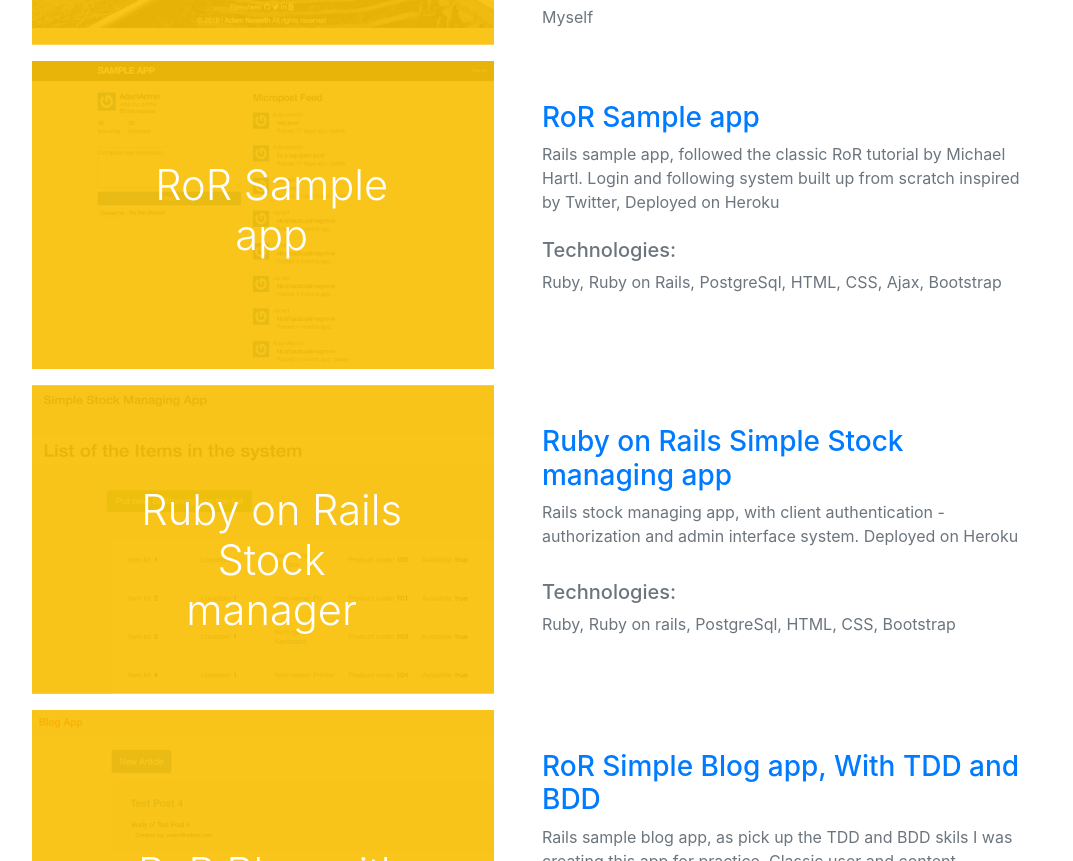
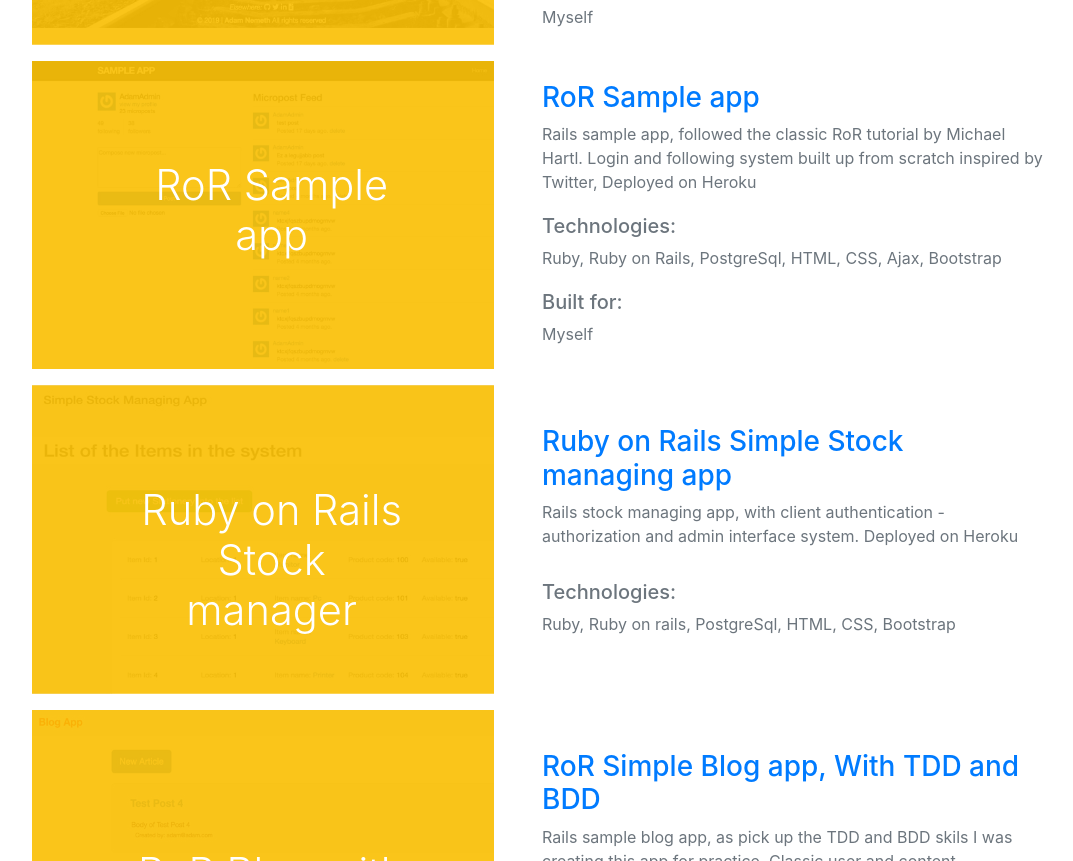
Before and after one commit to Winy81/Bootstrap_portfolio_index, a website with bundled scripts: page index.html in a window 1280 px wide. Shown: the part 3220-4081 px from the top of the page, without its empty margins (146-1219 px from the left). Built offline with nearby package versions, Linux system fonts and the light colour scheme.

Commit message:
extra tag as 'built for' added to the RoR Sample app div and style correction

```diff
--- a/index.html
+++ b/index.html
@@ -205,10 +205,11 @@
             <img class="img-fluid" src="img/sample_app_link.jpg" alt="">
           </a>
         </div>
-        <div class="col-lg-6 text-left p-4 pl-5">
-          <h3 class="pt-3 text-primary"><a href="https://adam-n-demo-app.herokuapp.com/" target="_blank">RoR Sample app</a></h3>
+        <div class="col-lg-6 text-left pt-3 pl-5">
+          <h3 class="pt-1 text-primary"><a href="https://adam-n-demo-app.herokuapp.com/" target="_blank">RoR Sample app</a></h3>
           <p class="text-muted"> Rails sample app, followed the classic RoR tutorial by Michael Hartl. Login and following system built up from scratch inspired by Twitter, Deployed on Heroku</p>
-          <h5 class="pt-2 text-secondary">Technologies:</h5><p class="mb-4 text-muted">Ruby, Ruby on Rails, PostgreSql, HTML, CSS, Ajax, Bootstrap</p>
+          <h5 class="pt-1 text-secondary">Technologies:</h5><p class="mb-3 text-muted">Ruby, Ruby on Rails, PostgreSql, HTML, CSS, Ajax, Bootstrap</p>
+          <h5 class="pt-1 text-secondary">Built for:</h5><p class="text-muted">Myself</p>
         </div>
       </div>
 
```
